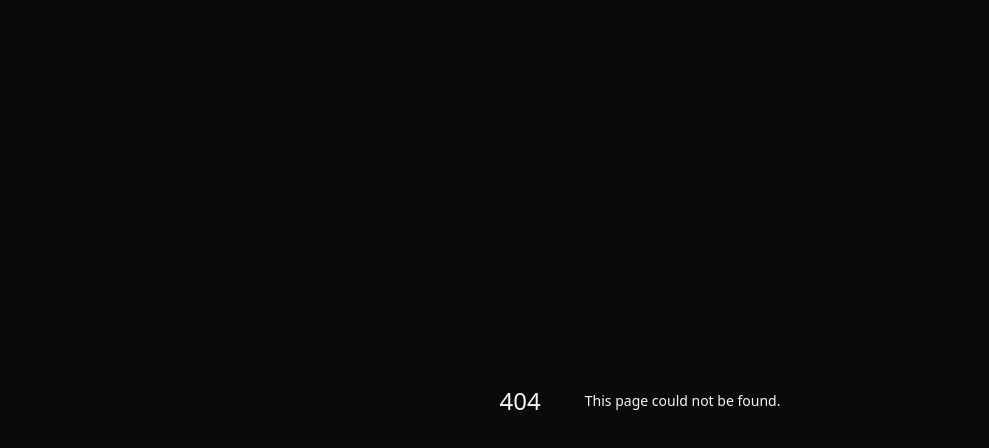
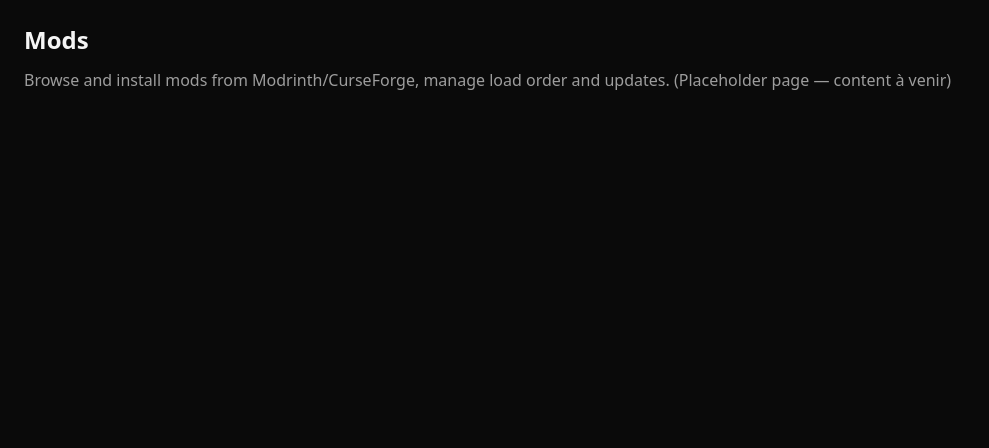
Before and after one commit to isahakgaming-beep/thunderclient, a Next.js app in the folder thunder-client/: page /mods in a window 1280 px wide. Before the commit this address had no page. Shown: the top 448 px of the page, without its empty margins (0-989 px from the left). Built offline with nearby package versions, Linux system fonts and the light colour scheme.

Commit message:
Create page.tsx

```diff
--- /dev/null
+++ b/thunder-client/src/app/mods/page.tsx
@@ -0,0 +1,11 @@
+export default function ModsPage() {
+  return (
+    <div className="p-6 space-y-3">
+      <h1 className="text-2xl font-semibold">Mods</h1>
+      <p className="text-white/60">
+        Browse and install mods from Modrinth/CurseForge, manage load order and updates.
+        (Placeholder page — content à venir)
+      </p>
+    </div>
+  );
+}
```
